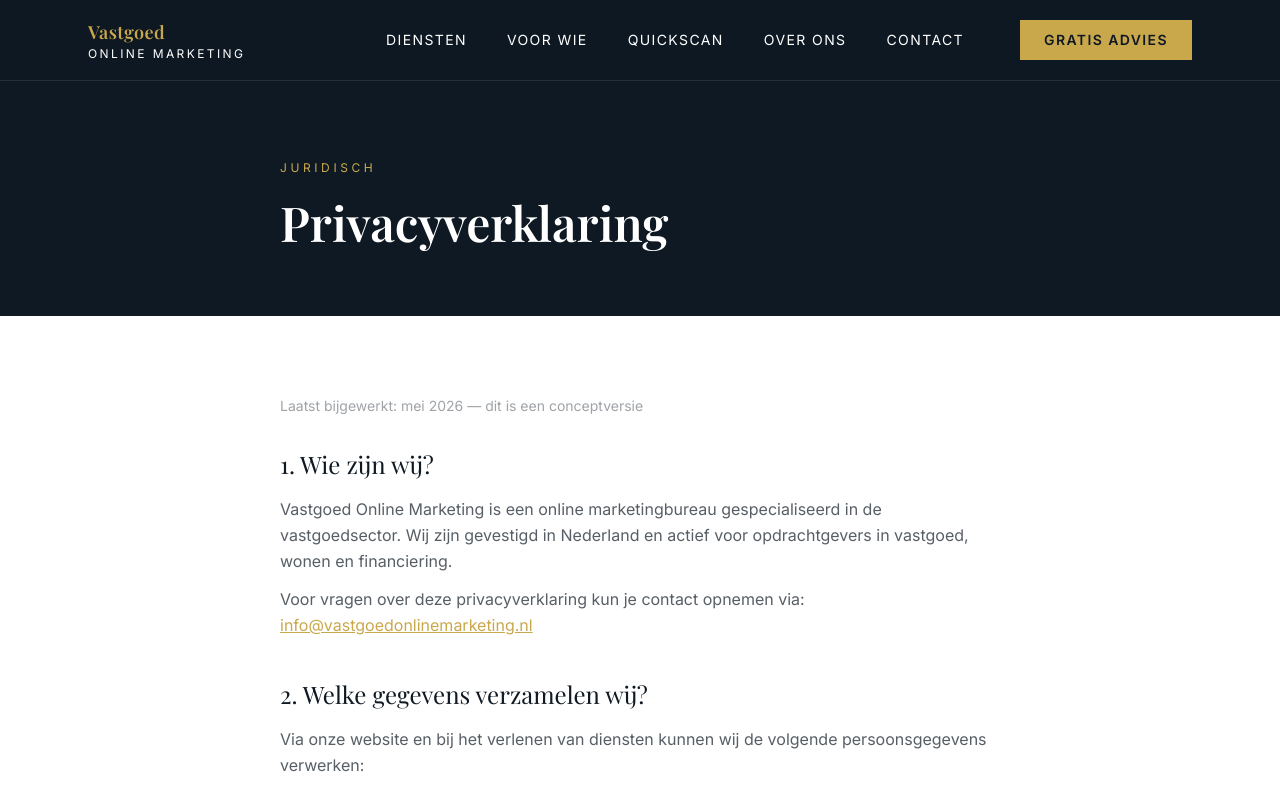
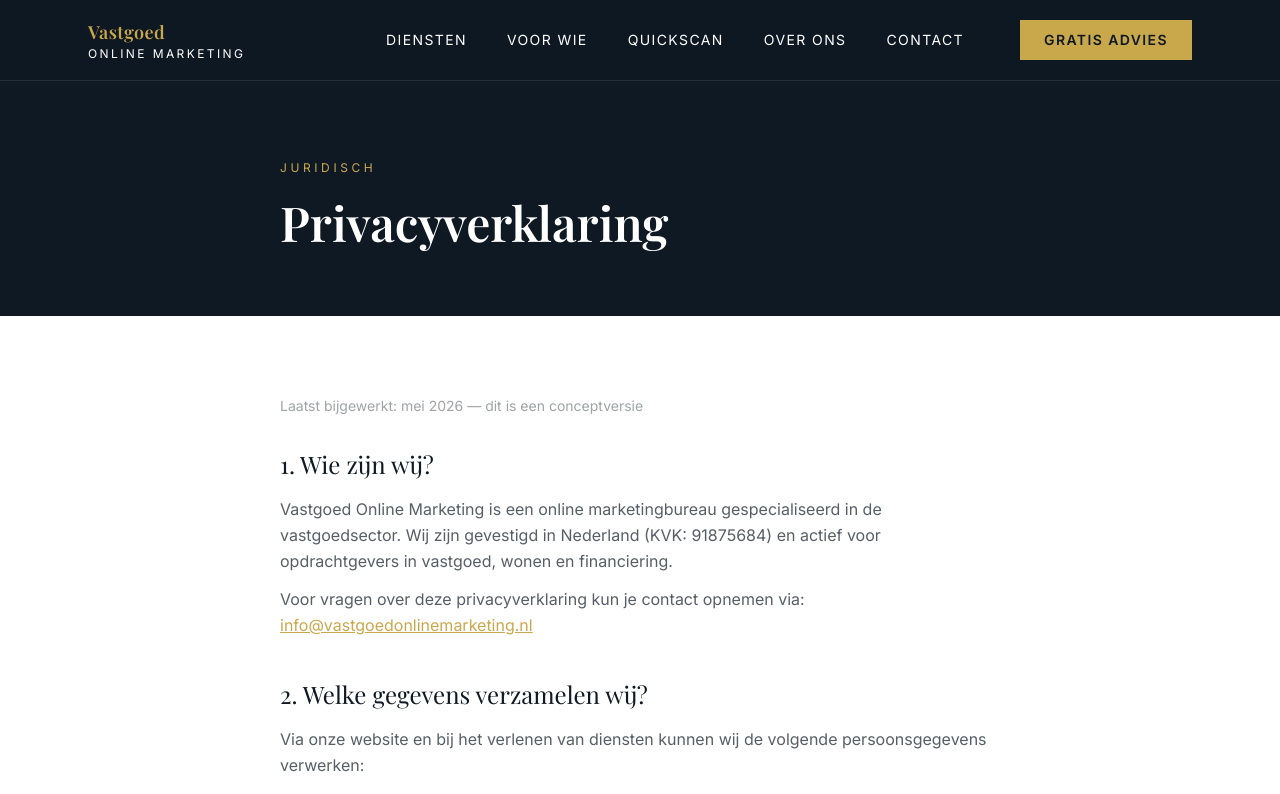
Before and after one commit to jaspermontagnadigital/vastgoedonlinemarketing, a Next.js app: page /privacy in a window 1280 px wide. Shown: the top 794 px of the page. Built offline with nearby package versions, Linux system fonts and the light colour scheme; a web font is replaced by a local one.

Commit message:
KVK nummer 91875684 toegevoegd

```diff
--- a/src/app/algemene-voorwaarden/page.tsx
+++ b/src/app/algemene-voorwaarden/page.tsx
@@ -11,7 +11,7 @@ const articles = [
   {
     title: "1. Definities",
     content: [
-      "Opdrachtnemer: Vastgoed Online Marketing, gevestigd in Nederland.",
+      "Opdrachtnemer: Vastgoed Online Marketing, gevestigd in Nederland (KVK: 91875684).",
       "Opdrachtgever: de natuurlijke persoon of rechtspersoon die een overeenkomst aangaat met Opdrachtnemer.",
       "Diensten: alle werkzaamheden die Opdrachtnemer verricht voor Opdrachtgever, waaronder online marketing, websiteontwikkeling, content, advisering en rapportage.",
       "Overeenkomst: de schriftelijke of digitale afspraak tussen Opdrachtnemer en Opdrachtgever.",
--- a/src/app/privacy/page.tsx
+++ b/src/app/privacy/page.tsx
@@ -28,7 +28,7 @@ export default function PrivacyPage() {
               <div>
                 <p className="text-sm text-[var(--color-navy)]/40 mb-8">Laatst bijgewerkt: mei 2026 — dit is een conceptversie</p>
                 <h2 className="text-[var(--color-navy)] font-serif text-2xl mb-4">1. Wie zijn wij?</h2>
-                <p>Vastgoed Online Marketing is een online marketingbureau gespecialiseerd in de vastgoedsector. Wij zijn gevestigd in Nederland en actief voor opdrachtgevers in vastgoed, wonen en financiering.</p>
+                <p>Vastgoed Online Marketing is een online marketingbureau gespecialiseerd in de vastgoedsector. Wij zijn gevestigd in Nederland (KVK: 91875684) en actief voor opdrachtgevers in vastgoed, wonen en financiering.</p>
                 <p className="mt-3">Voor vragen over deze privacyverklaring kun je contact opnemen via: <a href="mailto:info@vastgoedonlinemarketing.nl" className="text-[var(--color-gold)] underline">info@vastgoedonlinemarketing.nl</a></p>
               </div>
 
```
